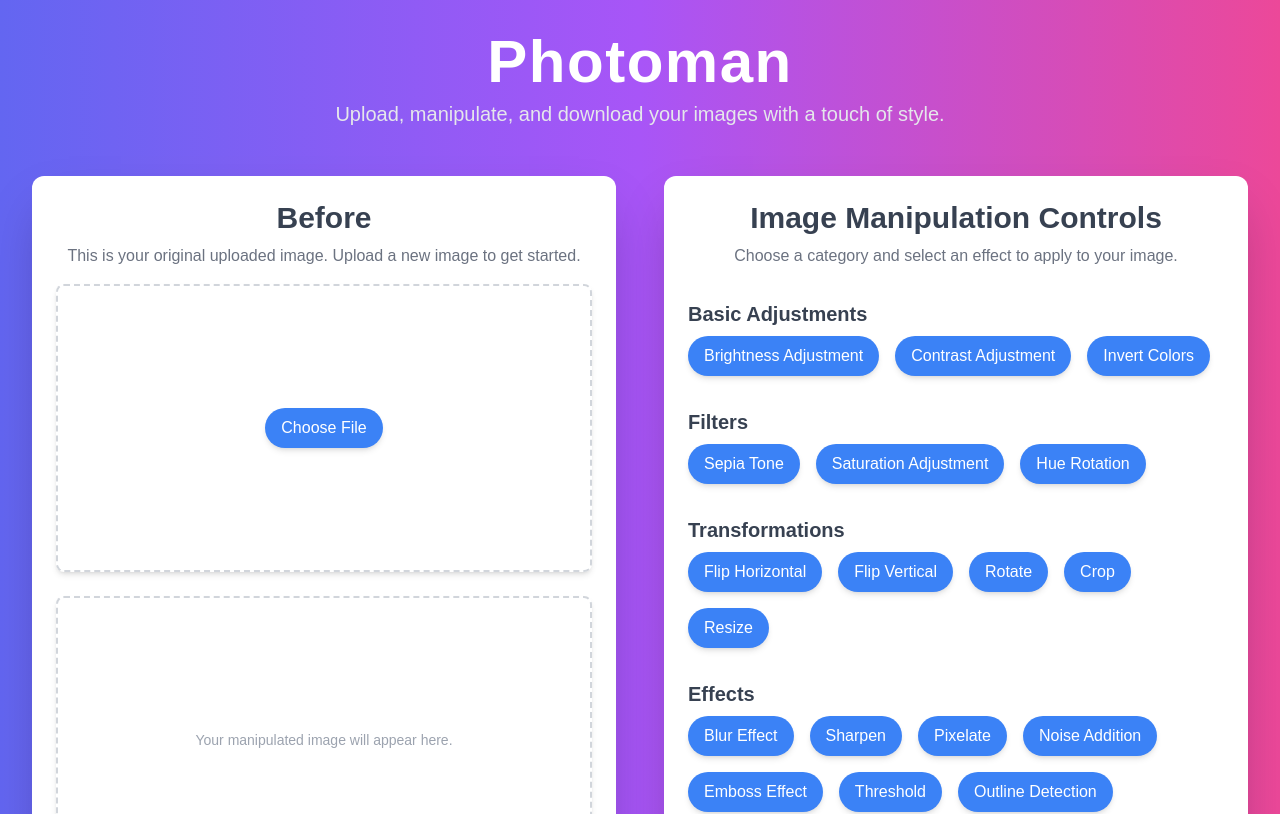
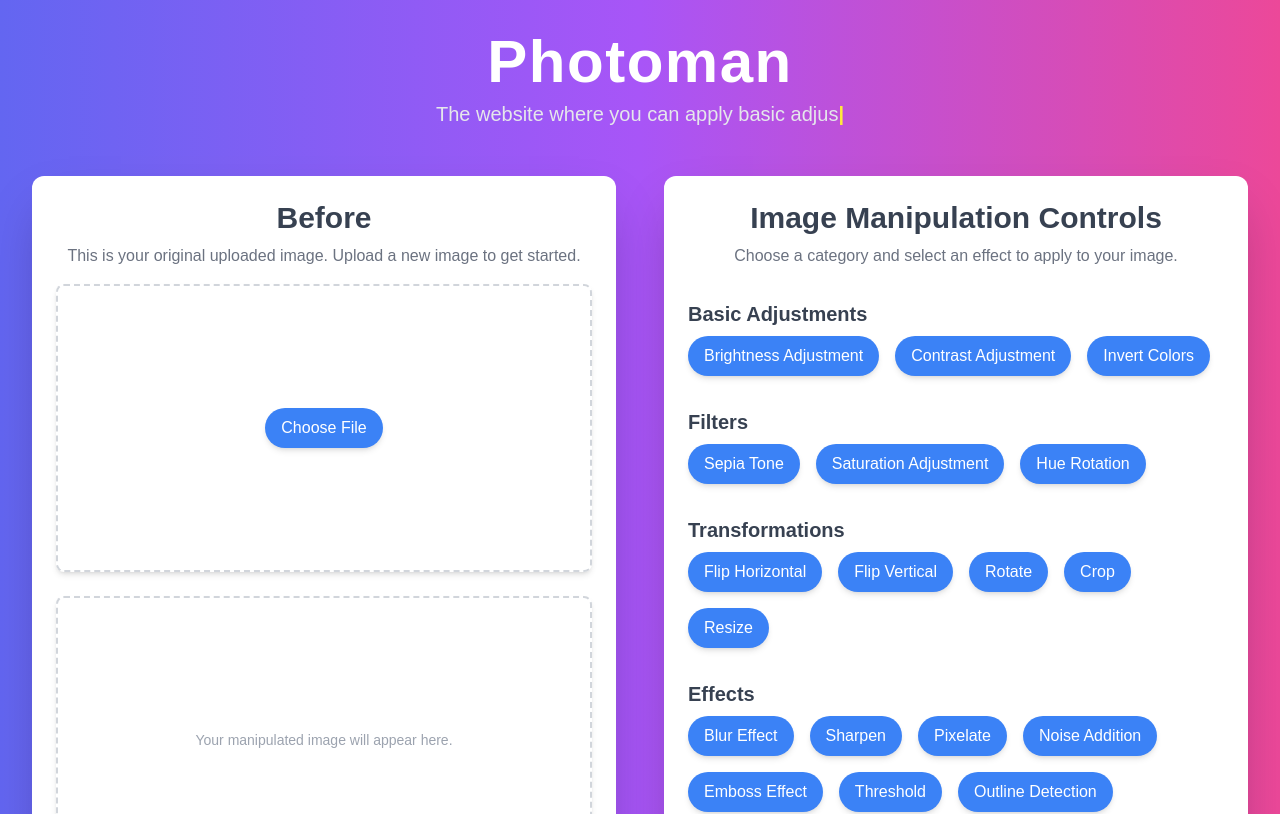
Before and after one commit to WuTangLan1/PhotoMan, a Next.js app: page / in a window 1280 px wide. Shown: the top 814 px of the page. Built offline with nearby package versions, Linux system fonts and the light colour scheme.

Commit message:
added typing effect to the project homepage

```diff
--- a/package.json
+++ b/package.json
@@ -13,7 +13,8 @@
     "framer-motion": "^11.5.4",
     "next": "14.2.8",
     "react": "^18",
-    "react-dom": "^18"
+    "react-dom": "^18",
+    "react-typed": "^2.0.12"
   },
   "devDependencies": {
     "@types/node": "^20",
--- a/src/app/globals.css
+++ b/src/app/globals.css
@@ -25,3 +25,10 @@ body {
     text-wrap: balance;
   }
 }
+
+.subheading-text {
+  font-family: 'Poppins', sans-serif;
+  font-weight: 300;
+  letter-spacing: 0.5px;
+  text-shadow: 1px 1px 2px rgba(0, 0, 0, 0.3);
+}
--- a/src/app/page.tsx
+++ b/src/app/page.tsx
@@ -1,10 +1,11 @@
 // src\app\page.tsx
 "use client";
 
-import { useRef, useState } from 'react';
+import { useRef, useState, useEffect } from 'react';
 import ImageUploader from '../components/ImageUploader';
 import { manipulateImage, applyEdgeDetection } from '../utils/imageManipulation';
 import { motion } from 'framer-motion';
+
 
 export default function Home() {
   const [manipulatedCanvas, setManipulatedCanvas] = useState<HTMLCanvasElement | null>(null);
@@ -21,17 +22,20 @@ export default function Home() {
   };
 
   const handleManipulate = async (type: string) => {
-    if (!imageRef.current || !imageRef.current.src) return;
+    const sourceElement = manipulatedCanvas || imageRef.current;
+
+    if (!sourceElement || (sourceElement instanceof HTMLImageElement && !sourceElement.src)) return;
+
     setLoading(true);
     let canvas: HTMLCanvasElement | null = null;
 
     try {
       switch (type) {
         case 'grayscale':
-          canvas = await manipulateImage(imageRef.current);
+          canvas = await manipulateImage(sourceElement);
           break;
         case 'edge-detection':
-          canvas = await applyEdgeDetection(imageRef.current);
+          canvas = await applyEdgeDetection(sourceElement);
           break;
         default:
           alert('Invalid manipulation type');
@@ -44,6 +48,44 @@ export default function Home() {
       setLoading(false);
     }
   };
+
+  function TypingEffect({ texts, typingSpeed = 100, deletingSpeed = 50 }) {
+    const [displayedText, setDisplayedText] = useState('');
+    const [isDeleting, setIsDeleting] = useState(false);
+    const [loopIndex, setLoopIndex] = useState(0);
+    const [charIndex, setCharIndex] = useState(0);
+
+    useEffect(() => {
+      const currentText = texts[loopIndex % texts.length];
+
+      const handleTyping = () => {
+        if (!isDeleting && charIndex < currentText.length) {
+          setDisplayedText(currentText.slice(0, charIndex + 1));
+          setCharIndex((prev) => prev + 1);
+        } else if (isDeleting && charIndex > 0) {
+          setDisplayedText(currentText.slice(0, charIndex - 1));
+          setCharIndex((prev) => prev - 1);
+        } else if (!isDeleting && charIndex === currentText.length) {
+          setTimeout(() => setIsDeleting(true), 1000);
+        } else if (isDeleting && charIndex === 0) {
+          setIsDeleting(false);
+          setLoopIndex((prev) => prev + 1);
+        }
+      };
+
+      const typingTimeout = setTimeout(handleTyping, isDeleting ? deletingSpeed : typingSpeed);
+
+      return () => clearTimeout(typingTimeout);
+    }, [charIndex, isDeleting, texts, typingSpeed, deletingSpeed, loopIndex]);
+
+    return (
+      <span className="typing-effect">
+        {displayedText}
+        <span className="cursor">|</span>
+      </span>
+    );
+  }
+
 
   const handleDownload = (format: 'png' | 'jpeg') => {
     if (manipulatedCanvas) {
@@ -68,7 +110,20 @@ export default function Home() {
       >
         <h1 className="text-6xl font-bold text-white tracking-wide">Photoman</h1>
         <p className="text-xl text-gray-200 mt-2">
-          Upload, manipulate, and download your images with a touch of style.
+          The website where you can{' '}
+          <span style={{ display: 'inline-block' }}>
+            <TypingEffect
+              texts={[
+                'upload your images',
+                'apply basic adjustments',
+                'apply filtering',
+                'transform your images',
+                'apply image effects',
+              ]}
+              typingSpeed={100}
+              deletingSpeed={50}
+            />
+          </span>
         </p>
       </motion.header>
 
@@ -226,6 +281,41 @@ export default function Home() {
               transform: rotate(360deg);
             }
           }
+
+          .background-animation {
+            position: absolute;
+            top: 0;
+            left: 0;
+            right: 0;
+            bottom: 0;
+            pointer-events: none;
+            overflow: hidden;
+          }
+
+          .particle {
+            position: absolute;
+            background-color: rgba(255, 255, 255, 0.2);
+            border-radius: 50%;
+            animation: float 20s infinite ease-in-out;
+            mix-blend-mode: overlay;
+          }
+
+          .typing-effect span {
+            color: #ffeb3b;
+            font-weight: bold;
+          }
+
+          @keyframes float {
+            0% {
+              transform: translateY(0) translateX(0);
+            }
+            50% {
+              transform: translateY(-20px) translateX(10px);
+            }
+            100% {
+              transform: translateY(0) translateX(0);
+            }
+          }
         `}</style>
       </main>
 
--- a/src/utils/imageManipulation.ts
+++ b/src/utils/imageManipulation.ts
@@ -5,19 +5,15 @@ import '@tensorflow/tfjs-backend-webgl';
 
 export const manipulateImage = async (imageElement: HTMLImageElement): Promise<HTMLCanvasElement> => {
   try {
-    // Convert image to a tensor
     const tensor = tf.browser.fromPixels(imageElement) as tf.Tensor3D;
-    console.log('Original Tensor:', tensor); // Debug: Check the loaded tensor
+    console.log('Original Tensor:', tensor);
 
-    // Convert to grayscale and normalize values to [0, 1]
     const grayscale = tensor.mean(2).expandDims(2).toFloat().div(tf.scalar(255));
-    console.log('Grayscale Tensor (Normalized):', grayscale); // Debug: Check the normalized grayscale tensor
+    console.log('Grayscale Tensor (Normalized):', grayscale);
 
-    // Convert grayscale tensor back to image pixels
     const manipulatedImage = await tf.browser.toPixels(grayscale);
-    console.log('Manipulated Image Data:', manipulatedImage); // Debug: Check the pixel data
+    console.log('Manipulated Image Data:', manipulatedImage);
 
-    // Create a canvas to display the manipulated image
     const canvas = document.createElement('canvas');
     canvas.width = imageElement.width;
     canvas.height = imageElement.height;
@@ -26,23 +22,21 @@ export const manipulateImage = async (imageElement: HTMLImageElement): Promise<H
       const imageData = new ImageData(new Uint8ClampedArray(manipulatedImage), canvas.width, canvas.height);
       ctx.putImageData(imageData, 0, 0);
     } else {
-      console.error('Failed to get canvas context'); // Debug: Canvas context issue
+      console.error('Failed to get canvas context');
     }
 
     return canvas;
   } catch (error) {
-    console.error('Error in manipulateImage:', error); // Debug: Catch errors
+    console.error('Error in manipulateImage:', error);
     throw error;
   }
 };
 
 export const applyEdgeDetection = async (imageElement: HTMLImageElement): Promise<HTMLCanvasElement> => {
     try {
-      // Convert the image to a tensor
-      const tensor = tf.browser.fromPixels(imageElement).toFloat().div(tf.scalar(255)); // Normalize to [0, 1]
-      const grayscale = tensor.mean(2).expandDims(2); // Convert to grayscale
+      const tensor = tf.browser.fromPixels(imageElement).toFloat().div(tf.scalar(255));
+      const grayscale = tensor.mean(2).expandDims(2);
 
-      // Define Sobel kernels for edge detection
       const sobelX = tf.tensor2d([
         [-1, 0, 1],
         [-2, 0, 2],
@@ -55,17 +49,13 @@ export const applyEdgeDetection = async (imageElement: HTMLImageElement): Promis
         [1, 2, 1]
       ], [3, 3]);
 
-      // Apply convolution with Sobel kernels
       const edgesX = grayscale.conv2d(sobelX.reshape([3, 3, 1, 1]), 1, 'same');
       const edgesY = grayscale.conv2d(sobelY.reshape([3, 3, 1, 1]), 1, 'same');
 
-      // Calculate edge magnitude
       const magnitude = tf.sqrt(tf.add(tf.square(edgesX), tf.square(edgesY))).mul(255).clipByValue(0, 255).toInt();
 
-      // Convert the result to pixel data
       const manipulatedImage = await tf.browser.toPixels(magnitude.squeeze());
 
-      // Create a canvas to display the manipulated image
       const canvas = document.createElement('canvas');
       canvas.width = imageElement.width;
       canvas.height = imageElement.height;
@@ -77,7 +67,6 @@ export const applyEdgeDetection = async (imageElement: HTMLImageElement): Promis
         console.error('Failed to get canvas context');
       }
 
-      // Clean up tensors to prevent memory leaks
       tf.dispose([tensor, grayscale, edgesX, edgesY, magnitude]);
 
       return canvas;
--- a/tailwind.config.ts
+++ b/tailwind.config.ts
@@ -1,3 +1,4 @@
+// tailwind.config.ts
 import type { Config } from "tailwindcss";
 
 const config: Config = {
```
Also changed, not shown: 1 other file (tests, documents, lock files or other folders).
